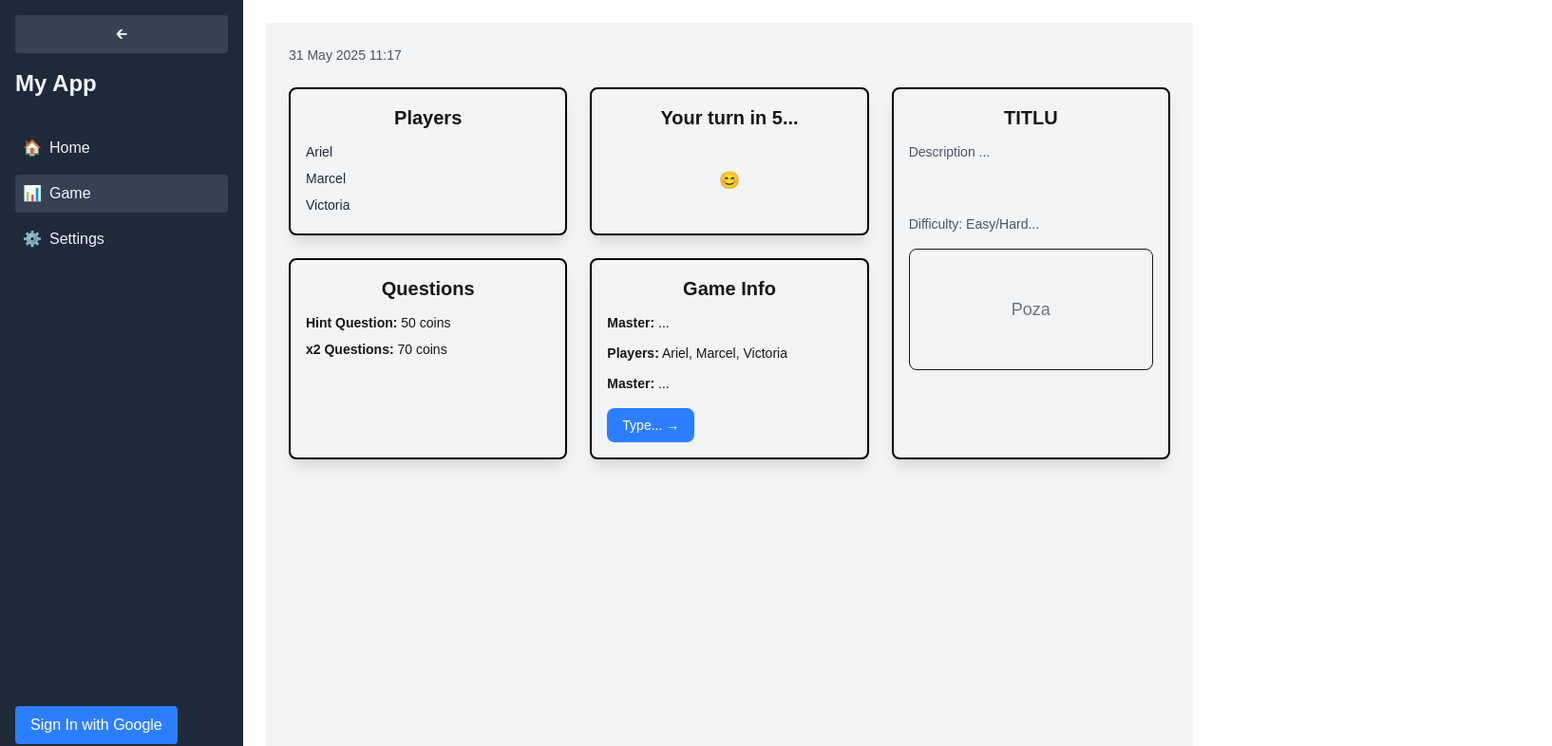
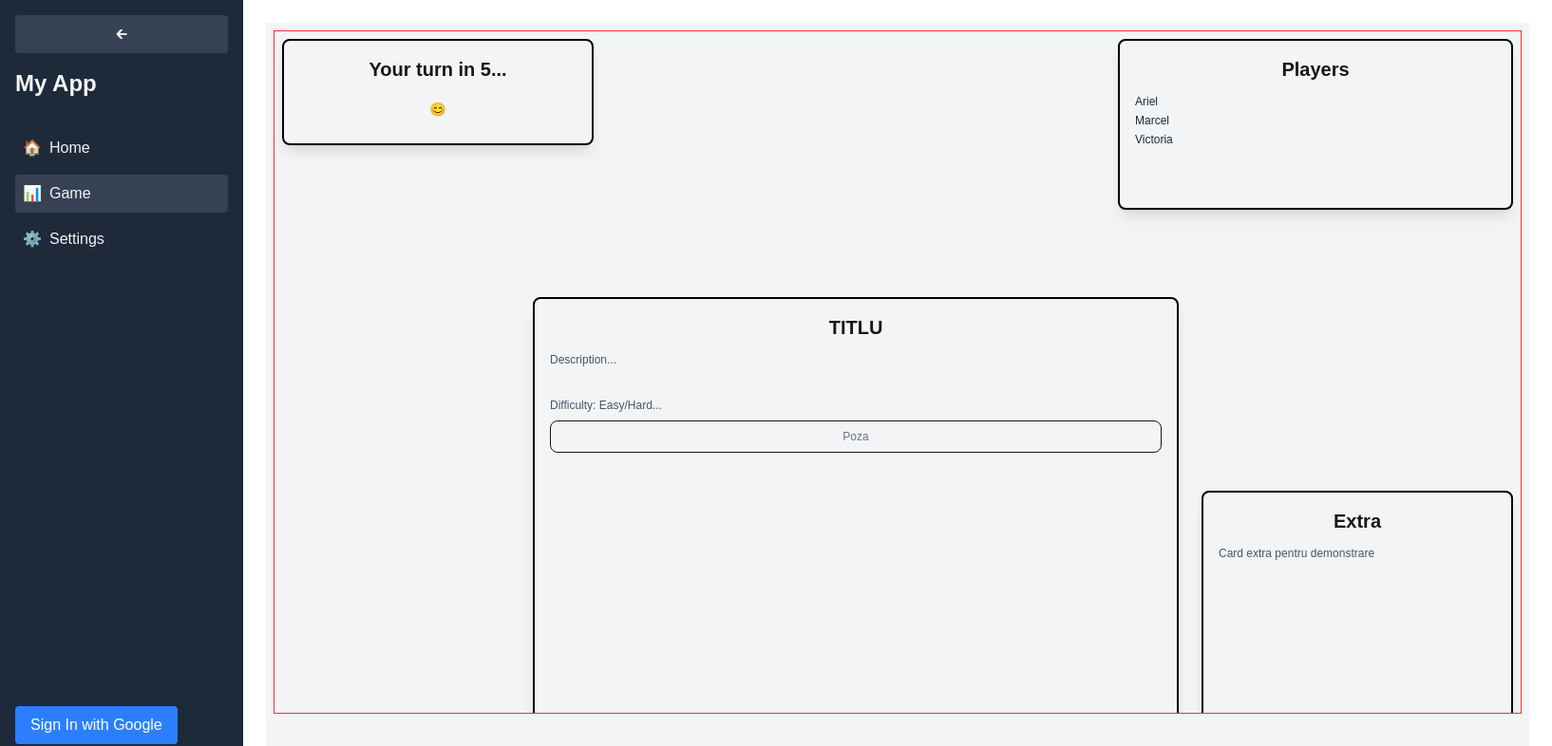
Before and after one commit to EdiFarcas/Hackathon-Fii-Practic-2025, a Next.js app: page /game in a window 1280 px wide. Shown: the top 786 px of the page at 95% size, 1634 px wide, since content can reach past the window. Built offline with nearby package versions, Linux system fonts and the light colour scheme; no server answers.

Commit message:
commit claudiu game menu

```diff
--- a/package.json
+++ b/package.json
@@ -11,12 +11,12 @@
   "dependencies": {
     "@next-auth/prisma-adapter": "^1.0.7",
     "@prisma/client": "^6.8.2",
+    "@tailwindcss/vite": "^4.1.8",
     "axios": "^1.9.0",
-    "@tailwindcss/vite": "^4.1.8",
     "next": "15.3.2",
     "next-auth": "^4.24.11",
     "prisma": "^6.8.2",
-    "react": "^19.0.0",
+    "react": "^19.1.0",
     "react-dom": "^19.0.0"
   },
   "devDependencies": {
--- a/src/app/globals.css
+++ b/src/app/globals.css
@@ -15,7 +15,7 @@
 @media (prefers-color-scheme: dark) {
   :root {
     --background: #0a0a0a;
-    --foreground: #ffffff;
+    --foreground: #ededed;
   }
 }
 
--- a/src/components/GameMenu.tsx
+++ b/src/components/GameMenu.tsx
@@ -1,99 +1,215 @@
 // components/GameMenu.tsx
 'use client';
-import React, { useState } from 'react';
+import React, { useState, useEffect } from 'react';
 import GameCard from './GameCard';
 
 const GameMenu: React.FC = () => {
   const [currentTurn, setCurrentTurn] = useState(5);
+  const [screenWidth, setScreenWidth] = useState(1280); // Default desktop
 
-  // Aici vei adăuga mai târziu clasa cu informațiile jocului
+  // Hook pentru a detecta dimensiunea ecranului
+  useEffect(() => {
+    const handleResize = () => {
+      setScreenWidth(window.innerWidth);
+    };
+
+    // Set initial width
+    setScreenWidth(window.innerWidth);
+
+    window.addEventListener('resize', handleResize);
+    return () => window.removeEventListener('resize', handleResize);
+  }, []);
+
+  // Funcție pentru a calcula dimensiunile grid-ului bazat pe lățimea ecranului
+  const getGridDimensions = () => {
+    if (screenWidth < 640) {
+      return { colSize: '35px', rowSize: '35px' }; // Mobile
+    } else if (screenWidth < 768) {
+      return { colSize: '45px', rowSize: '40px' }; // Large mobile
+    } else if (screenWidth < 1024) {
+      return { colSize: '55px', rowSize: '45px' }; // Tablet
+    } else if (screenWidth < 1280) {
+      return { colSize: '65px', rowSize: '50px' }; // Small desktop
+    } else {
+      return { colSize: '75px', rowSize: '55px' }; // Large desktop
+    }
+  };
+
+  const { colSize, rowSize } = getGridDimensions();
+
+  // Exemplu: disponibile date dinamice pentru fiecare card
   const gameData = {
     players: ['Ariel', 'Marcel', 'Victoria'],
     master: '...',
-    story: 'Poza' // Placeholder pentru povestea din clasa ta
+    story: 'Poza'
   };
 
   return (
-    <div className="min-h-screen bg-gray-100 p-6">
-      <div className="max-w-7xl mx-auto">
-        {/* Header cu data și ora */}
-        <div className="mb-6">
-          <p className="text-sm text-gray-600">31 May 2025 11:17</p>
-        </div>
+    <div className="min-h-screen bg-gray-100 p-1 sm:p-2">
+      <div className="w-full">
 
-        {/* Layout grid pentru carduri */}
-        <div className="grid grid-cols-1 lg:grid-cols-3 gap-6">
+        {/* CSS Custom pentru breakpoint-uri responsive */}
+        <style jsx>{`
+          @media (min-width: 640px) {
+            .grid {
+              grid-template-columns: repeat(15, minmax(50px, 1fr)) !important;
+              grid-template-rows: repeat(25, minmax(45px, 1fr)) !important;
+            }
+          }
+          @media (min-width: 768px) {
+            .grid {
+              grid-template-columns: repeat(15, minmax(60px, 1fr)) !important;
+              grid-template-rows: repeat(25, minmax(50px, 1fr)) !important;
+            }
+          }
+          @media (min-width: 1024px) {
+            .grid {
+              grid-template-columns: repeat(15, minmax(70px, 1fr)) !important;
+              grid-template-rows: repeat(25, minmax(55px, 1fr)) !important;
+            }
+          }
+          @media (min-width: 1280px) {
+            .grid {
+              grid-template-columns: repeat(15, 80px) !important;
+              grid-template-rows: repeat(25, 60px) !important;
+            }
+          }
+        `}</style>
 
-          {/* Card Players - Stânga sus */}
-          <GameCard title="Players" className="lg:col-span-1">
-            <ul className="space-y-2">
+        {/* Grid RESPONSIVE cu 15 coloane și 25 linii */}
+        <div
+          className="grid gap-1 sm:gap-2 border border-red-500 mx-auto w-full overflow-x-auto"
+          style={{
+            // Mobile: coloane mai mici
+            gridTemplateColumns: 'repeat(15, minmax(40px, 1fr))',
+            gridTemplateRows: 'repeat(25, minmax(40px, 1fr))',
+            minHeight: '70vh', // Minimum 70% din înălțimea viewport-ului
+            maxHeight: '90vh', // Maximum 90% din înălțimea viewport-ului
+          }}
+        >
+
+          {/* Card Players - Responsive cu poziție adaptivă */}
+          <div
+            className="text-xs p-1 sm:p-2"
+            style={{
+              gridColumn: 'var(--players-col, 11 / 16)',
+              gridRow: 'var(--players-row, 1 / 4)'
+            }}
+          >
+            <GameCard title="Players" className="h-full text-xs sm:text-sm">
+              <ul className="space-y-1 text-xs">
                 {gameData.players.map((player, index) => (
-                <li key={index} className="text-gray-800">{player}</li>
+                  <li key={index} className="text-gray-800 truncate">{player}</li>
                 ))}
               </ul>
             </GameCard>
+          </div>
 
-          {/* Card Turn info - Centru sus */}
-          <GameCard title={`Your turn in ${currentTurn}...`} className="lg:col-span-1">
-            <div className="flex items-center justify-center h-20">
-              <div className="w-12 h-12 bg-gray-100 rounded-full flex items-center justify-center">
-                <span className="text-lg">😊</span>
+          {/* Card Turn Info - MUTAT în stânga sus */}
+          <div
+            className="text-xs p-2"
+            style={{
+              gridColumn: '1 / 5',    // Coloanele 1-4
+              gridRow: '1 / 3'        // Liniile 1-2
+            }}
+          >
+            <GameCard title={`Your turn in ${currentTurn}...`} className="h-full">
+              <div className="flex items-center justify-center h-full">
+                <div className="w-8 h-8 bg-gray-100 rounded-full flex items-center justify-center">
+                  <span className="text-sm">😊</span>
                 </div>
               </div>
             </GameCard>
+          </div>
 
-          {/* Card Titlu - Dreapta */}
-          <GameCard title="TITLU" className="lg:col-span-1 lg:row-span-2">
-            <div className="mb-4">
-              <p className="text-gray-600 mb-2">Description ...</p>
+          {/* Card Titlu - MUTAT în centru, mai mare */}
+          <div
+            className="text-xs p-2"
+            style={{
+              gridColumn: '4 / 12',   // Coloanele 4-11 (mai larg)
+              gridRow: '5 / 12'       // Liniile 5-11 (mai înalt)
+            }}
+          >
+            <GameCard title="TITLU" className="h-full">
+              <div className="mb-2">
+                <p className="text-gray-600 mb-1 text-xs">Description...</p>
                 <div className="space-y-1">
-                <div className="h-2 bg-gray-100 rounded"></div>
-                <div className="h-2 bg-gray-100 rounded w-3/4"></div>
-                <div className="h-2 bg-gray-100 rounded w-1/2"></div>
+                  <div className="h-1 bg-gray-100 rounded"></div>
+                  <div className="h-1 bg-gray-100 rounded w-3/4"></div>
+                  <div className="h-1 bg-gray-100 rounded w-1/2"></div>
                 </div>
               </div>
 
-            <div className="mb-4">
-              <p className="text-gray-600 mb-2">Difficulty: Easy/Hard...</p>
+              <div className="mb-2">
+                <p className="text-gray-600 text-xs">Difficulty: Easy/Hard...</p>
               </div>
 
-            {/* Secțiunea Poza */}
-            <div className="bg-gray-100 border rounded-lg p-4 h-32 flex items-center justify-center">
-              <span className="text-gray-500 text-lg">{gameData.story}</span>
+              <div className="bg-gray-100 border rounded-lg p-2 flex-1 flex items-center justify-center">
+                <span className="text-gray-500 text-xs">{gameData.story}</span>
               </div>
             </GameCard>
+          </div>
 
-          {/* Card Questions - Stânga jos */}
-          <GameCard title="Questions" className="lg:col-span-1">
-            <div className="space-y-2">
+          {/* Card Questions - MUTAT în partea de jos stânga */}
+          <div
+            className="text-xs p-2"
+            style={{
+              gridColumn: '1 / 8',    // Coloanele 1-7
+              gridRow: '20 / 25'      // Liniile 20-24 (jos)
+            }}
+          >
+            <GameCard title="Questions" className="h-full">
+              <div className="space-y-1 text-xs">
                 <p><strong>Hint Question:</strong> 50 coins</p>
                 <p><strong>x2 Questions:</strong> 70 coins</p>
               </div>
             </GameCard>
+          </div>
 
-          {/* Card Master/Players info - Centru jos */}
-          <GameCard title="Game Info" className="lg:col-span-1">
-            <div className="space-y-3">
+          {/* Card Game Info - MUTAT în partea de jos dreapta */}
+          <div
+            className="text-xs p-2"
+            style={{
+              gridColumn: '9 / 16',   // Coloanele 9-15
+              gridRow: '20 / 25'      // Liniile 20-24 (jos)
+            }}
+          >
+            <GameCard title="Game Info" className="h-full">
+              <div className="space-y-2 text-xs">
                 <div>
                   <p><strong>Master:</strong> {gameData.master}</p>
                 </div>
                 <div>
                   <p><strong>Players:</strong> {gameData.players.join(', ')}</p>
                 </div>
-              <div>
-                <p><strong>Master:</strong> {gameData.master}</p>
-              </div>
 
-              {/* Buton Type */}
-              <div className="mt-4">
-                <button className="bg-blue-500 hover:bg-blue-600 text-white px-4 py-2 rounded-lg text-sm">
+                <div className="mt-2">
+                  <button className="bg-blue-500 hover:bg-blue-600 text-white px-2 py-1 rounded text-xs">
                     Type... →
                   </button>
                 </div>
               </div>
             </GameCard>
+          </div>
+
+          {/* Card suplimentar - MUTAT în mijlocul din dreapta */}
+          <div
+            className="text-xs p-2"
+            style={{
+              gridColumn: '12 / 16',  // Coloanele 12-15
+              gridRow: '8 / 15'       // Liniile 8-14 (mijloc)
+            }}
+          >
+            <GameCard title="Extra" className="h-full">
+              <div className="text-xs text-gray-600">
+                <p>Card extra pentru demonstrare</p>
+              </div>
+            </GameCard>
+          </div>
 
         </div>
+
+
       </div>
     </div>
   );
```
Also changed, not shown: 1 other file (tests, documents, lock files or other folders). Lines whose indentation alone changed are shown as unchanged.
